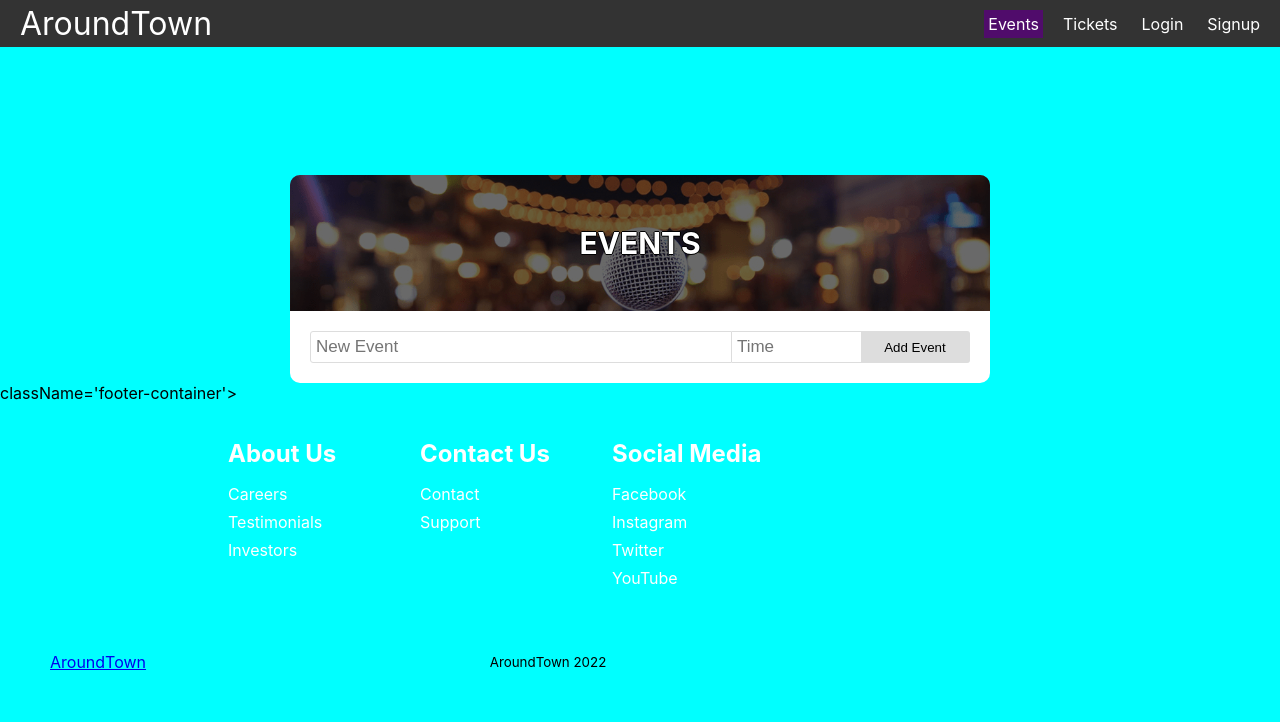
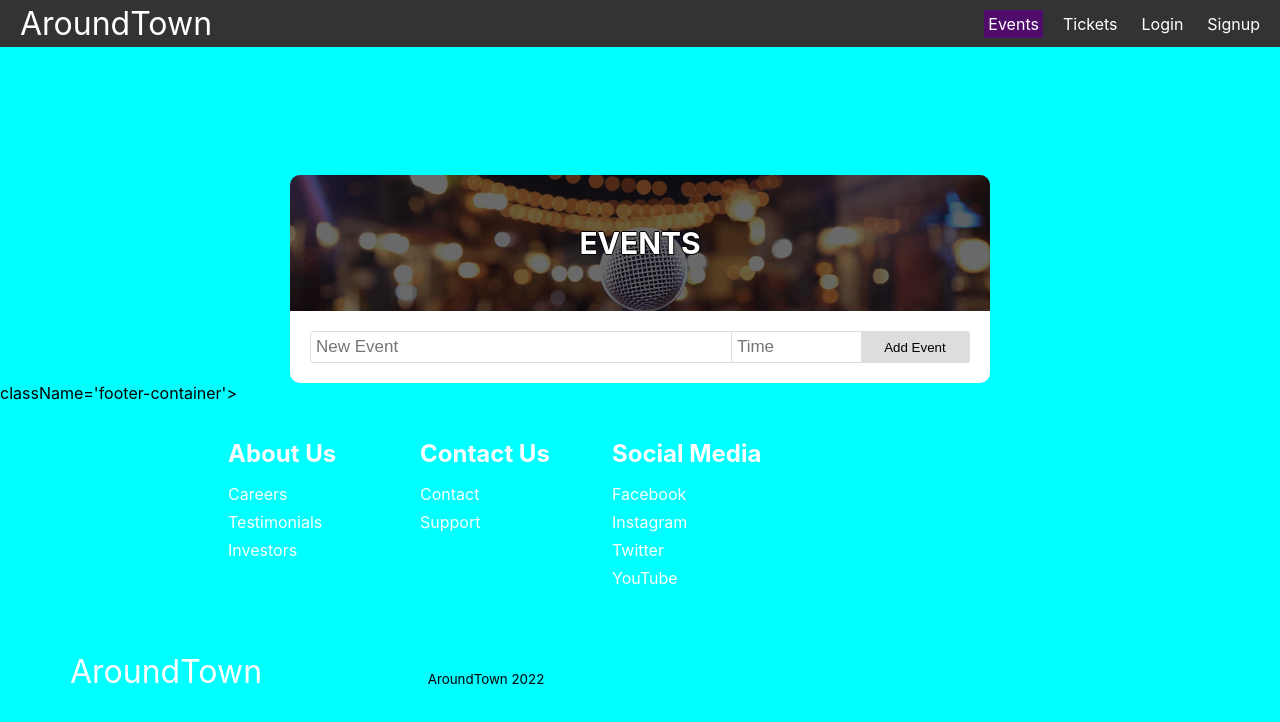
Before and after one commit to JakMcCarthy/EventsPage, a React (Create React App) app in the folder client/: page /events in a window 1280 px wide. Shown: the top 722 px of the page. Built offline with nearby package versions, Linux system fonts and the light colour scheme.

Commit message:
finish social icon flex and placement, app logo color, color, placement, size, flex

```diff
--- a/client/src/components/Footer.css
+++ b/client/src/components/Footer.css
@@ -68,3 +68,22 @@
     max-width: 1000px;
     margin: 40px auto 0 auto;
 }
+
+.social-icons {
+    display: flex;
+    justify-content: space-between;
+    align-items: center;
+    width: 240px;
+}
+
+.social-logo {
+    color: white;
+    justify-self: start;
+    margin-left: 20px;
+    cursor: pointer;
+    text-decoration: none;
+    font-size: 2rem;
+    display: flex;
+    align-self: center;
+    margin-bottom: 16px;
+}
```
